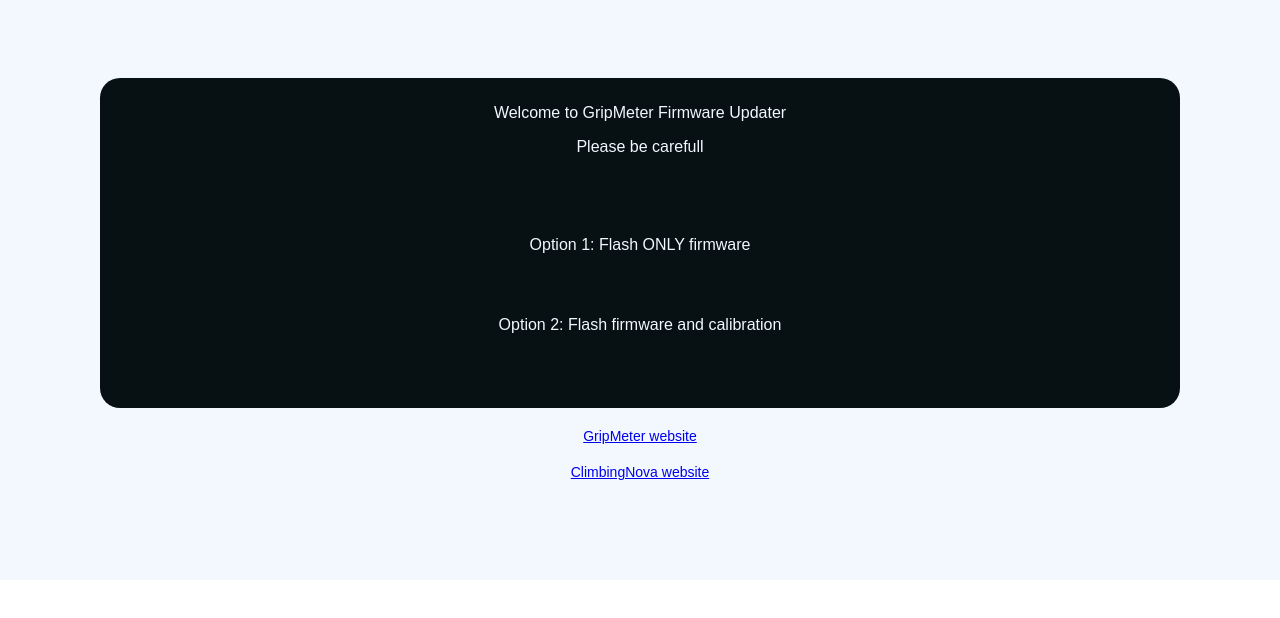
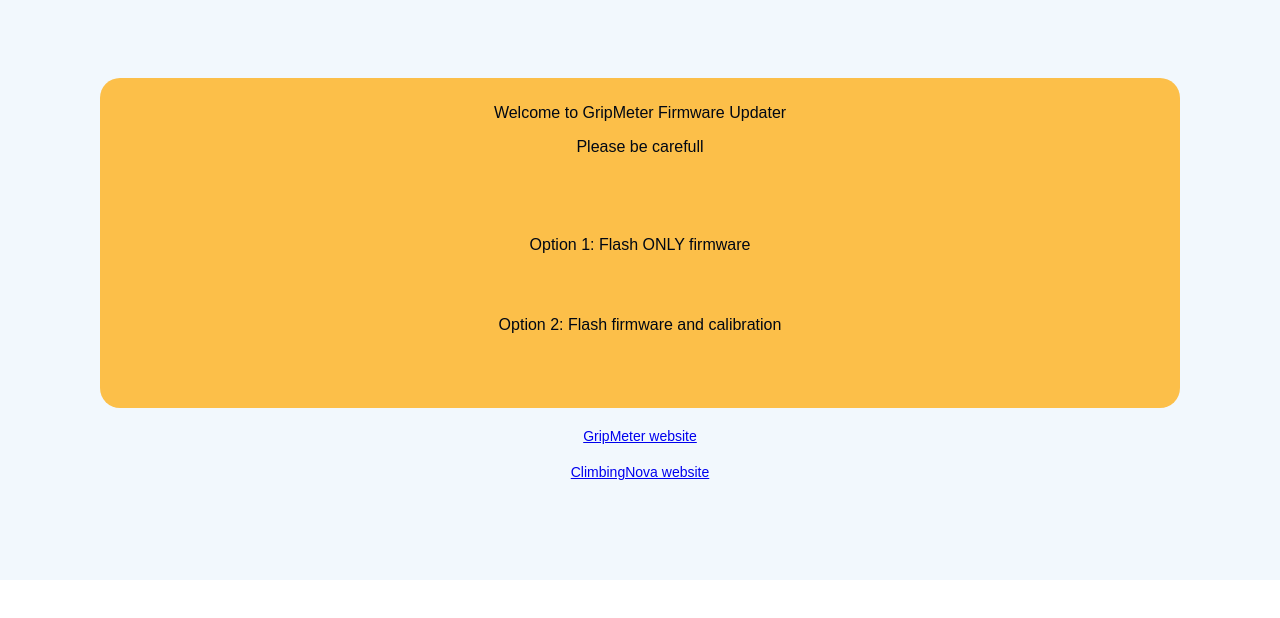
Before and after one commit to gripmeter/gripmeter.github.io, a plain HTML site: page index.html in a window 1280 px wide. Shown: the part 122-740 px from the top of the page. Drawn offline with Linux system fonts and the light colour scheme.

Commit message:
Change colors

```diff
--- a/index.html
+++ b/index.html
@@ -26,14 +26,14 @@
         }
 
         .button-box {
-            background-color: #071013; /* Main box background color */
+            background-color: #FCBF49; /* Main box background color (071013) */
             padding: 10px;
             border-radius: 20px;
         }
 
         .button-box-text {
             font-size: 16px;
-            color: #F2F8FD; 				/* Text color */
+            color: #000814; 				/* Text color (F2F8FD) */
             margin-bottom: 10px;
         }
 
@@ -56,7 +56,7 @@
         }
 
         .button:hover {
-            background-color: #E85D04; /* Change the button hover color if needed */
+            background-color: #E85D04;   	/* Change the button hover color if needed */
         }
 
         .link {
```
